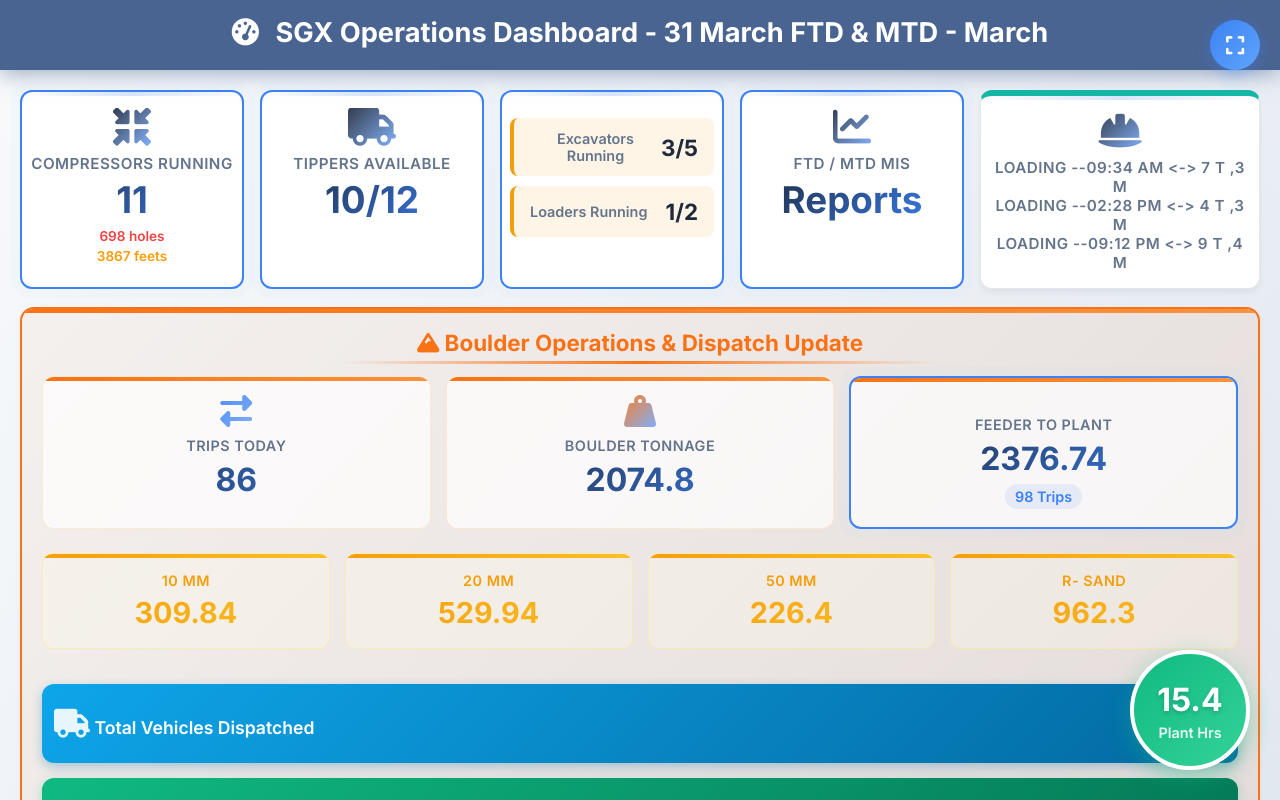
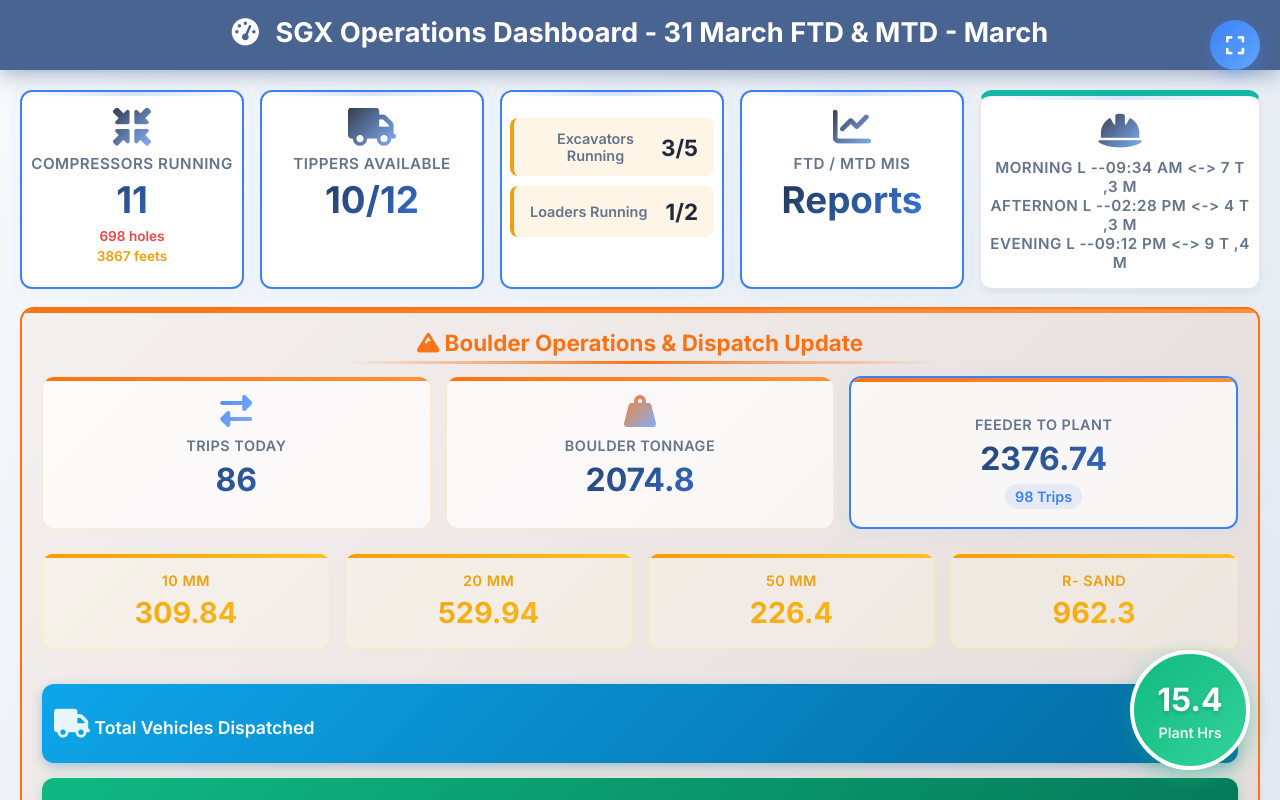
Before and after one commit to bimal-bp/i-leart--map, a plain HTML site: page index.html in a window 1280 px wide. Drawn offline with Linux system fonts and the light colour scheme.

Commit message:
Update index.html

```diff
--- a/index.html
+++ b/index.html
@@ -1454,9 +1454,9 @@
             <!-- NEW 5th box (slightly larger) - added as requested -->
             <div class="card mach-box" style="border-top-color: var(--teal);">
                 <i class="fas fa-hard-hat mach-icon"></i>
-                <div class="mach-label">Loading  --09:34 AM <-> 7 T ,3 M </div>
-                <div class="mach-label">Loading  --02:28 PM <-> 4 T ,3 M </div>
-                <div class="mach-label">Loading  --09:12 PM <-> 9 T ,4 M </div>
+                <div class="mach-label">Morning L   --09:34 AM  <-> 7 T ,3 M </div>
+                <div class="mach-label">Afternon L  --02:28 PM  <-> 4 T ,3 M </div>
+                <div class="mach-label">Evening L   --09:12 PM  <-> 9 T ,4 M </div>
 
             </div>
         </div>
@@ -2552,7 +2552,7 @@
     <div id="ftd-mtd-modal" class="modal">
         <div class="modal-content" style="max-width: 1400px; width: 95%;">
             <div class="modal-header">
-                <h2><i class="fas fa-chart-line"></i> FTD / MTD MIS Reports</h2>
+                <h2><i class="fas fa-chart-line"></i> Plant Detail</h2>
                 <button class="close-btn" onclick="closeModal('ftd-mtd-modal')">&times;</button>
             </div>
             <div class="modal-body">
```
